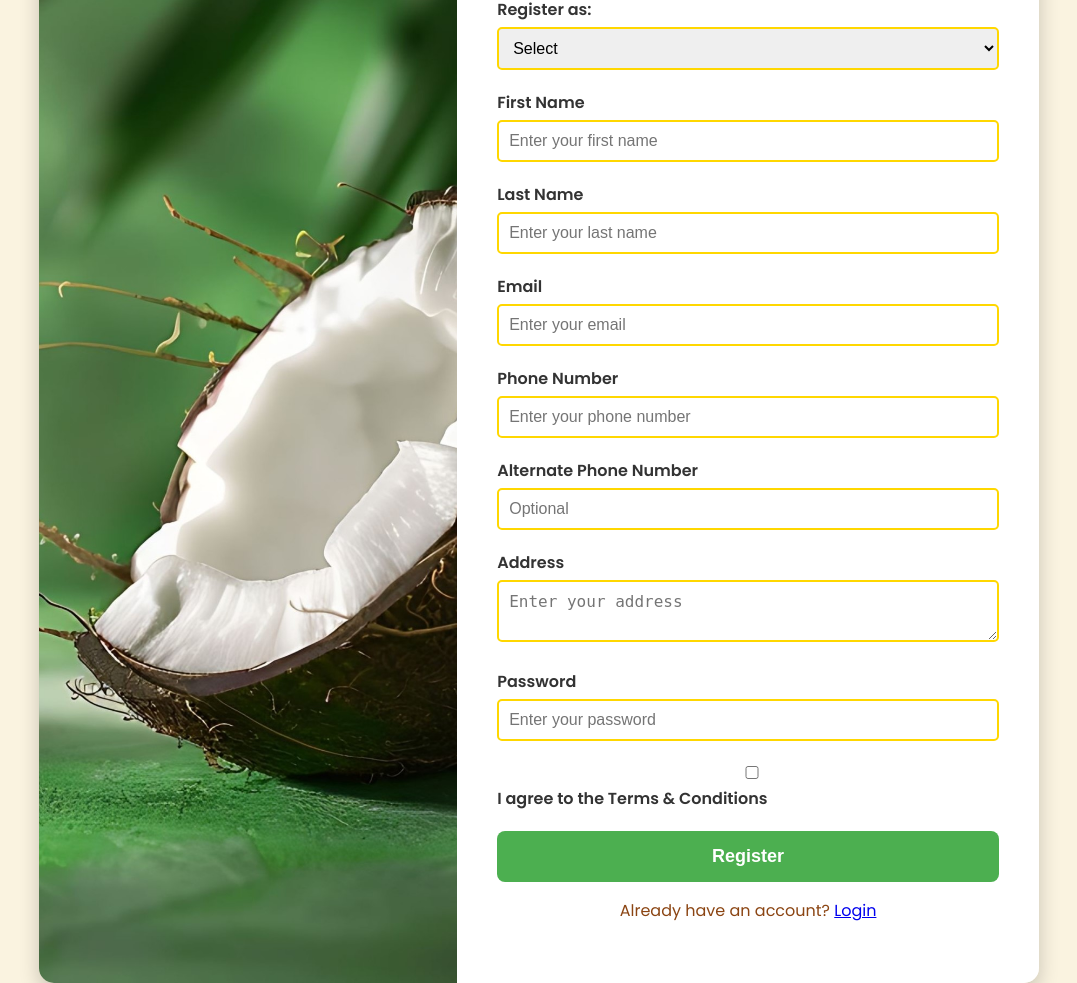
After one commit to nipun-munasinghe/LMDistributors, a PHP site: page /register.html in a window 1280 px wide. The commit adds this page. Shown: the whole page, without its empty margins (101-1178 px from the left). Run offline with PHP 8.4, Linux system fonts and the light colour scheme.

Commit message:
Started to create register page

```diff
--- a/css/login.css
+++ b/css/login.css
@@ -83,6 +83,7 @@ input:focus {
 .showPwd {
     font-size: 14px;
     color: #4CAF50;
+    margin-top: 1.5px;
     cursor: pointer;
 }
 
@@ -91,7 +92,6 @@ input:focus {
     width: 18px;
     height: 18px;
 }
-
 
 button {
   background-color: #4CAF50;
--- /dev/null
+++ b/css/register.css
@@ -0,0 +1,118 @@
+/* Import Google Font */
+@import url('https://fonts.googleapis.com/css2?family=Poppins:wght@400;600&display=swap');
+
+body {
+    margin: 0;
+    font-family: 'Poppins', sans-serif;
+    background-color: #FAF3E0;
+    display: flex;
+    justify-content: center;
+    align-items: center;
+    height: 100vh;
+}
+
+.register-container {
+    display: flex;
+    max-width: 1000px;
+    width: 90%;
+    height: fit-content;
+    box-shadow: 0 8px 20px rgba(0, 0, 0, 0.2);
+    border-radius: 15px;
+    overflow: hidden;
+    animation: fadeIn 1s ease-in-out;
+}
+
+.register-animation img {
+    width: 100%;
+    height: 100%;
+    object-fit: cover;
+    animation: slideIn 2s ease-in-out;
+}
+
+.register-animation {
+    flex: 1;
+    background-color: #FAF3E0;
+}
+
+.register-form {
+    flex: 1.2;
+    padding: 30px 40px;
+    background-color: #FFF;
+    display: flex;
+    flex-direction: column;
+    justify-content: center;
+    max-width: 30px 20px;
+}
+
+h1 {
+    color: #4CAF50;
+    margin-bottom: 10px;
+    animation: scaleIn 1.5s ease-in-out;
+    text-align: center;
+}
+
+p {
+    text-align: center;
+    color: #8B4513;
+    margin-bottom: 30px;
+}
+
+.input-group {
+    margin-bottom: 20px;
+}
+
+label {
+    display: block;
+    font-weight: bold;
+    margin-bottom: 5px;
+    color: #333;
+}
+
+input, select, textarea {
+    width: 100%;
+    padding: 10px;
+    border: 2px solid #FFD700;
+    border-radius: 5px;
+    font-size: 16px;
+    outline: none;
+    box-sizing: border-box;
+}
+
+input:focus, textarea:focus, select:focus {
+    border-color: #4CAF50;
+    background-color: #f1f9f2;
+}
+
+button {
+    background-color: #4CAF50;
+    color: white;
+    border: none;
+    padding: 15px;
+    border-radius: 8px;
+    font-size: 18px;
+    font-weight: bold;
+    cursor: pointer;
+    transition: background-color 0.3s ease, transform 0.3s;
+    width: 100%;
+}
+
+button:hover {
+    background-color: #8B4513;
+    transform: translateY(-5px);
+}
+
+/* Animations */
+@keyframes fadeIn {
+    from { opacity: 0; transform: scale(0.9); }
+    to { opacity: 1; transform: scale(1); }
+}
+
+@keyframes slideIn {
+    from { transform: translateX(-100%); }
+    to { transform: translateX(0); }
+}
+
+@keyframes scaleIn {
+    from { transform: scale(0.8); }
+    to { transform: scale(1); }
+}
--- /dev/null
+++ b/js/register.js
@@ -0,0 +1,9 @@
+// Animation for Register Button
+const registerButton = document.getElementById("register-button");
+
+registerButton.addEventListener("click", (e) => {
+    e.target.style.transform = "scale(1.1)";
+    setTimeout(() => {
+        e.target.style.transform = "scale(1)";
+    }, 200);
+});
--- a/login.php
+++ b/login.php
@@ -31,6 +31,7 @@
 
                 <label for="password">Password</label>
                 <input type="password" id="password" placeholder="Enter your password" required>
+
                 <div class="show-password-container">
                     <input type="checkbox" id="show-password" class="showPwd">
                     <label for="show-password" class="showPwd">Show Password</label>
@@ -45,6 +46,6 @@
     </div>
 
     <!-- link the script -->
-    <script src="login.js"></script>
+    <script src="./js/login.js"></script>
 </body>
 </html>
--- /dev/null
+++ b/register.html
@@ -0,0 +1,87 @@
+<!DOCTYPE html>
+<html lang="en">
+<head>
+    <meta charset="UTF-8">
+    <meta name="viewport" content="width=device-width, initial-scale=1.0">
+    <title>Register</title>
+
+    <!-- Link to CSS -->
+    <link rel="stylesheet" href="./css/register.css">
+
+    <!-- Set favicon -->
+    <link rel="icon" type="image/x-icon" href="./images/favicon.ico">
+</head>
+<body>
+    <div class="register-container">
+        <!-- Animation Area -->
+        <div class="register-animation">
+            <!-- Expected image size: 800x600 px -->
+            <img src="./images/coconut-still-life.jpg" alt="Coconut Background">
+        </div>
+
+        <!-- Register Form -->
+        <div class="register-form">
+            <h1>Join With Us</h1>
+            <p>Join us and explore the world of coconut trading!</p>
+
+            <form action="./register_action.php" method="POST">
+                <div class="input-group">
+                    <label for="type">Register as:</label>
+                    <select id="type" name="type" required>
+                        <option value="" disabled selected>Select</option>
+                        <option value="customer">Customer</option>
+                        <option value="supplier">Supplier</option>
+                        <option value="buyer">Buyer</option>
+                    </select>
+                </div>
+
+                <div class="input-group">
+                    <label for="first_name">First Name</label>
+                    <input type="text" id="first_name" name="first_name" placeholder="Enter your first name" required>
+                </div>
+
+                <div class="input-group">
+                    <label for="last_name">Last Name</label>
+                    <input type="text" id="last_name" name="last_name" placeholder="Enter your last name" required>
+                </div>
+
+                <div class="input-group">
+                    <label for="email">Email</label>
+                    <input type="email" id="email" name="email" placeholder="Enter your email" required>
+                </div>
+
+                <div class="input-group">
+                    <label for="phone1">Phone Number</label>
+                    <input type="text" id="phone1" name="phone1" placeholder="Enter your phone number" required>
+                </div>
+
+                <div class="input-group">
+                    <label for="phone2">Alternate Phone Number</label>
+                    <input type="text" id="phone2" name="phone2" placeholder="Optional">
+                </div>
+
+                <div class="input-group">
+                    <label for="address">Address</label>
+                    <textarea id="address" name="address" placeholder="Enter your address" required></textarea>
+                </div>
+
+                <div class="input-group">
+                    <label for="password">Password</label>
+                    <input type="password" id="password" name="password" placeholder="Enter your password" required>
+                </div>
+
+                <div class="input-group checkbox-group">
+                    <input type="checkbox" id="terms" name="terms" required>
+                    <label for="terms">I agree to the Terms & Conditions</label>
+                </div>
+
+                <button type="submit" id="register-button">Register</button>
+                <p>Already have an account? <a href="./login.php">Login</a></p>
+            </form>
+        </div>
+    </div>
+
+    <!-- JavaScript -->
+    <script src="./js/register.js"></script>
+</body>
+</html>
```
Also changed, not shown: js/login.js (line endings or trailing spaces).
